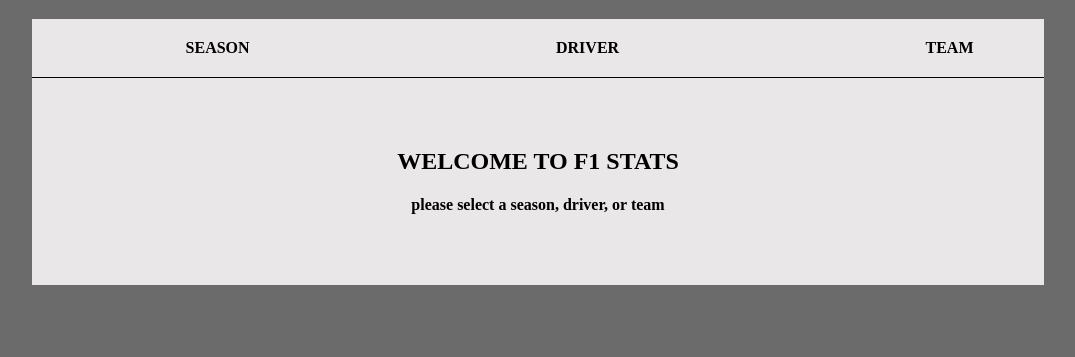
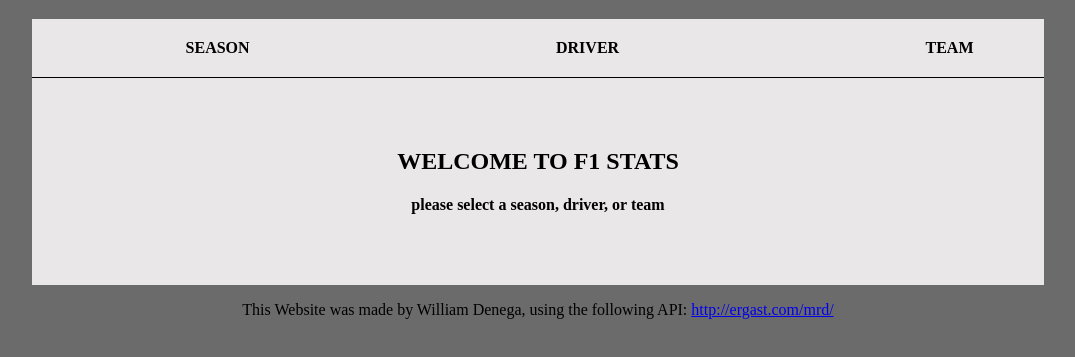
Before and after one commit to williamdenega/phase-1-FINAL-PROJECT, a plain HTML site: page index.html in a window 1280 px wide. Shown: the part 89-446 px from the top of the page, without its empty margins (102-1177 px from the left). Drawn offline with Linux system fonts and the light colour scheme; no server answers.

Commit message:
added footer with credit to API source

```diff
--- a/index.html
+++ b/index.html
@@ -76,7 +76,9 @@
 
 
     </div>
-
+    <footer style="text-align: center;">
+      <p>This Website was made by William Denega, using the following API: <a href="http://ergast.com/mrd/"> http://ergast.com/mrd/ </a></p>
+    </footer>
 
 
   </body>
```
